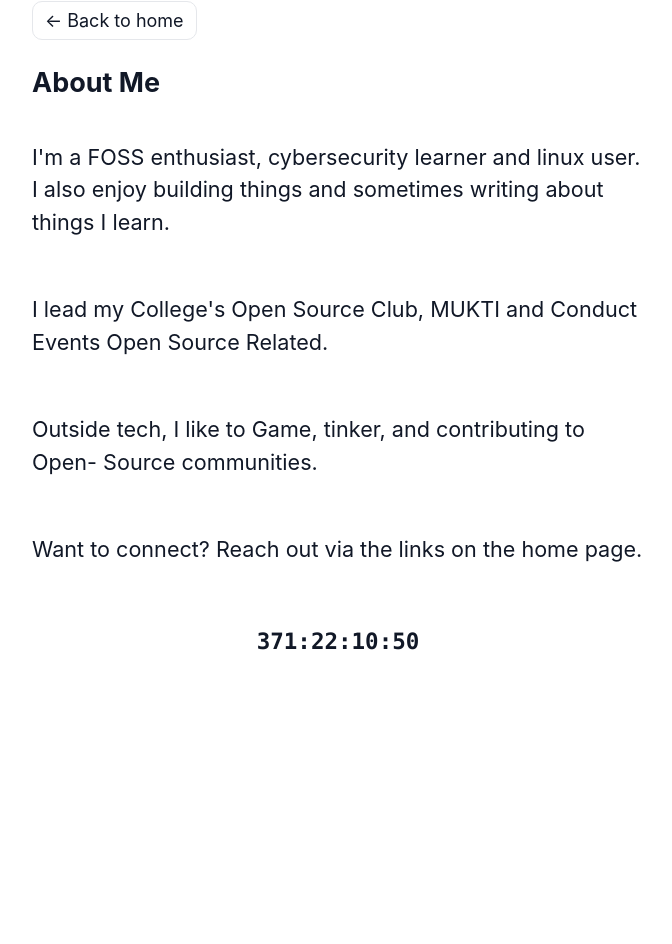
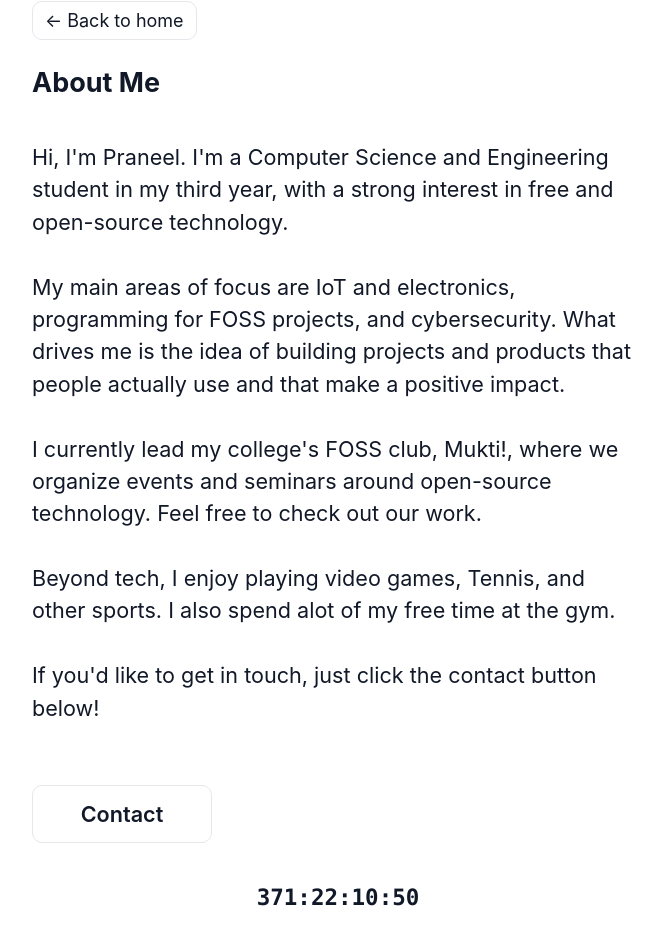
Before and after one commit to Praneel7015/landing-page, a Next.js app: page /about in a window 1280 px wide. Shown: the part 268-1212 px from the top of the page, without its empty margins (302-974 px from the left). Before the commit the page ends 1035 px from the top, so only its background shows below. Built offline with nearby package versions, Linux system fonts and the light colour scheme.

Commit message:
updated : about and 404 pages

```diff
--- a/pages/about.js
+++ b/pages/about.js
@@ -2,6 +2,8 @@ import Head from 'next/head';
 import Link from 'next/link';
 import Layout, { siteTitle } from '../components/layout';
 import utilStyles from '../styles/utils.module.css';
+import linksStyles from '../styles/links.module.css';
+
 
 export default function AboutPage() {
   return (
@@ -24,16 +26,31 @@ export default function AboutPage() {
         <h2 className={utilStyles.headingLg}>About Me</h2>
         <div style={{ display: 'flex', flexDirection: 'column', gap: 12 }}>
           <p>
-            I'm a FOSS enthusiast, cybersecurity learner and linux user. I also  enjoy building things and sometimes writing about things I learn.
-            </p><p>
-            I lead my College's Open Source Club, MUKTI and Conduct Events Open Source Related.
+            Hi, I'm Praneel. I'm a Computer Science and Engineering student in my third year, with a strong interest in free and open-source technology.
+          <br/>
+          <br/>
+            My main areas of focus are IoT and electronics, programming for FOSS projects, and cybersecurity. What drives me is the idea of building projects and products that people actually use and that make a positive impact.
+          <br/>
+          <br/>
+            I currently lead my college's FOSS club, Mukti!, where we organize events and seminars around open-source technology. Feel free to check out our work.
+          <br/>
+          <br/>
+            Beyond tech, I enjoy playing video games, Tennis, and other sports. I also spend alot of my free time at the gym.
+          <br/>
+          <br/>
+            If you'd like to get in touch, just click the contact button below!
           </p>
-          <p>
-            Outside tech, I like to Game, tinker, and contributing to Open- Source communities.
-          </p>
-          <p>
-            Want to connect? Reach out via the links on the home page.
-          </p>
+          <div style={{
+          marginTop: '1.5rem',
+          display: 'flex',
+          gap: '10px',
+          justifyContent: 'flex-start',
+          flexWrap: 'wrap',
+        }}>
+          <Link className={linksStyles.linkButton} href="mailto:p70157015@gmail.com" style={{ minWidth: 180 }}>
+            Contact
+          </Link>
+        </div>
         </div>
       </section>
     </Layout>
```
Also changed, not shown: pages/404.js (+3 -14 lines).
